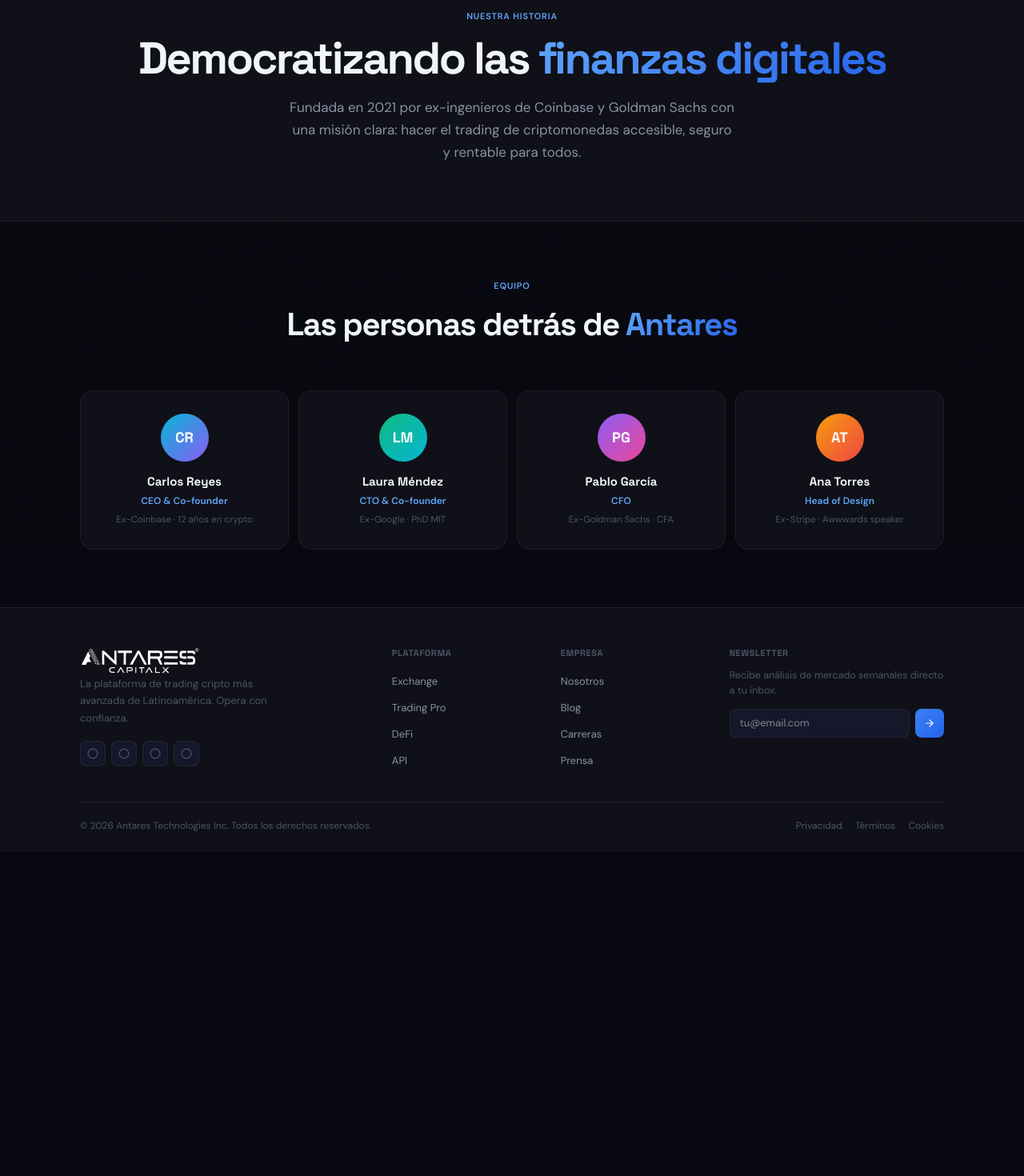
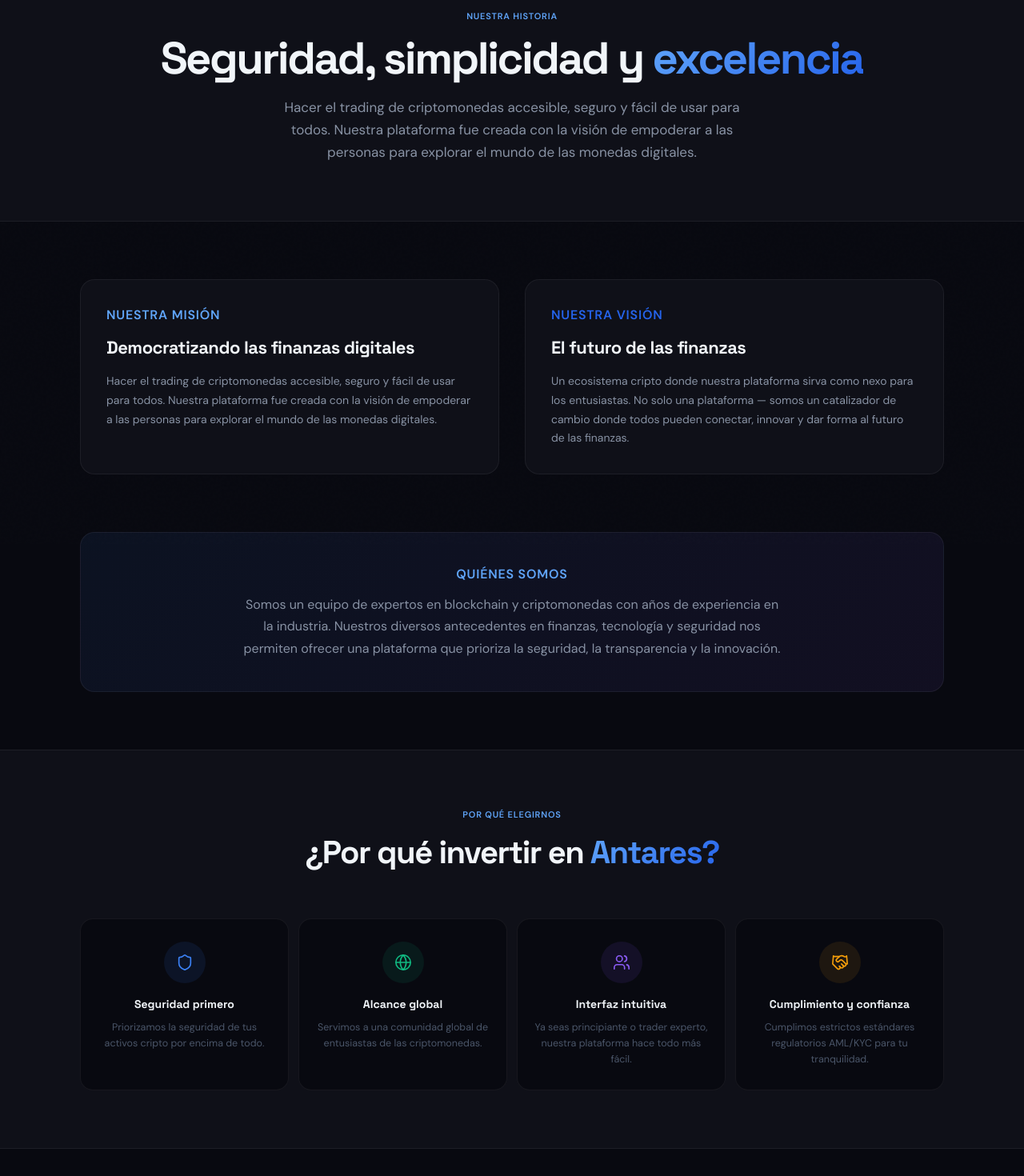
Before and after one commit to Jokalot/Antares_proto, a Next.js app: page /about in a window 1280 px wide. Shown: the part 120-1590 px from the top of the page at 80% size. Before the commit the page ends 1185 px from the top, so only its background shows below. Built offline with nearby package versions, Linux system fonts and the light colour scheme.

Commit message:
Mejora pantalla de About

```diff
--- a/src/app/about/page.tsx
+++ b/src/app/about/page.tsx
@@ -1,6 +1,14 @@
 'use client';
 import ScrollReveal from '@/components/ui/ScrollReveal';
-import { TEAM } from '@/lib/constants';
+import { TEAM, COMPANY } from '@/lib/constants';
+import { Shield, Globe, Users, Handshake } from 'lucide-react';
+
+const WHY_US = [
+  { icon: Shield, title: 'Seguridad primero', desc: 'Priorizamos la seguridad de tus activos cripto por encima de todo.', color: '#3B82F6' },
+  { icon: Globe, title: 'Alcance global', desc: 'Servimos a una comunidad global de entusiastas de las criptomonedas.', color: '#10B981' },
+  { icon: Users, title: 'Interfaz intuitiva', desc: 'Ya seas principiante o trader experto, nuestra plataforma hace todo más fácil.', color: '#8B5CF6' },
+  { icon: Handshake, title: 'Cumplimiento y confianza', desc: 'Cumplimos estrictos estándares regulatorios AML/KYC para tu tranquilidad.', color: '#F59E0B' },
+];
 
 export default function AboutPage() {
   return (
@@ -16,18 +24,115 @@
             fontSize: 'clamp(34px, 5vw, 56px)', fontWeight: 800,
             letterSpacing: '-2.5px', marginBottom: 18, lineHeight: 1.06,
           }}>
-            Democratizando las{' '}
+            Seguridad, simplicidad y{' '}
             <span style={{
               background: 'linear-gradient(135deg, var(--cyan), var(--violet))',
               WebkitBackgroundClip: 'text', WebkitTextFillColor: 'transparent', backgroundClip: 'text',
             }}>
-              finanzas digitales
+              excelencia
             </span>
           </h1>
-          <p style={{ fontSize: 17, color: 'var(--text2)', maxWidth: 560, margin: '0 auto', lineHeight: 1.65 }}>
-            Fundada en 2021 por ex-ingenieros de Coinbase y Goldman Sachs con una misión clara: hacer el trading de criptomonedas accesible, seguro y rentable para todos.
+          <p style={{ fontSize: 17, color: 'var(--text2)', maxWidth: 600, margin: '0 auto', lineHeight: 1.65 }}>
+            {COMPANY.mision}
           </p>
         </ScrollReveal>
+      </section>
+
+      {/* Misión y Visión */}
+      <section style={{ padding: '72px 32px' }}>
+        <div style={{ maxWidth: 1080, margin: '0 auto', display: 'grid', gridTemplateColumns: '1fr 1fr', gap: 32, alignItems: 'stretch' }}>
+          <ScrollReveal style={{ height: '100%' }}>
+            <div style={{ background: 'var(--bg2)', border: '1px solid var(--border)', borderRadius: 18, padding: 32, height: '100%' }}>
+              <span style={{ fontSize: 16, fontWeight: 700, textTransform: 'uppercase', letterSpacing: '0.8px', color: 'var(--cyan)', marginBottom: 12, display: 'block' }}>
+                Nuestra misión
+              </span>
+              <h2 style={{ fontFamily: 'var(--font-display)', fontSize: 22, fontWeight: 800, letterSpacing: '-0.5px', marginBottom: 14 }}>
+                Democratizando las finanzas digitales
+              </h2>
+              <p style={{ fontSize: 14, color: 'var(--text2)', lineHeight: 1.7 }}>
+                {COMPANY.mision}
+              </p>
+            </div>
+          </ScrollReveal>
+
+          <ScrollReveal delay={0.1} style={{ height: '100%' }}>
+            <div style={{ background: 'var(--bg2)', border: '1px solid var(--border)', borderRadius: 18, padding: 32, height: '100%' }}>
+              <span style={{ fontSize: 16, fontWeight: 700, textTransform: 'uppercase', letterSpacing: '0.8px', color: 'var(--violet)', marginBottom: 12, display: 'block' }}>
+                Nuestra visión
+              </span>
+              <h2 style={{ fontFamily: 'var(--font-display)', fontSize: 22, fontWeight: 800, letterSpacing: '-0.5px', marginBottom: 14 }}>
+                El futuro de las finanzas
+              </h2>
+              <p style={{ fontSize: 14, color: 'var(--text2)', lineHeight: 1.7 }}>
+                {COMPANY.vision}
+              </p>
+            </div>
+          </ScrollReveal>
+        </div>
+      </section>
+
+      {/* Quiénes somos */}
+      <section style={{ padding: '0 32px 72px' }}>
+        <div style={{ maxWidth: 1080, margin: '0 auto' }}>
+          <ScrollReveal>
+            <div style={{ background: 'linear-gradient(135deg, rgba(59,130,246,0.08), rgba(139,92,246,0.08))', border: '1px solid var(--border)', borderRadius: 18, padding: 40, textAlign: 'center' }}>
+              <span style={{ fontSize: 16, fontWeight: 700, textTransform: 'uppercase', letterSpacing: '0.8px', color: 'var(--cyan)', marginBottom: 12, display: 'block' }}>
+                Quiénes somos
+              </span>
+              <p style={{ fontSize: 16, color: 'var(--text2)', maxWidth: 680, margin: '0 auto', lineHeight: 1.7 }}>
+                {COMPANY.quienesSomos}
+              </p>
+            </div>
+          </ScrollReveal>
+        </div>
+      </section>
+
+      {/* Por qué elegirnos */}
+      <section style={{ padding: '72px 32px', background: 'var(--bg2)', borderTop: '1px solid var(--border)', borderBottom: '1px solid var(--border)' }}>
+        <div style={{ maxWidth: 1080, margin: '0 auto' }}>
+          <ScrollReveal>
+            <div style={{ textAlign: 'center', marginBottom: 52 }}>
+              <span style={{ fontSize: 11, fontWeight: 700, textTransform: 'uppercase', letterSpacing: '0.8px', color: 'var(--cyan)', marginBottom: 10, display: 'block' }}>
+                Por qué elegirnos
+              </span>
+              <h2 style={{ fontFamily: 'var(--font-display)', fontSize: 'clamp(28px, 4vw, 40px)', fontWeight: 800, letterSpacing: '-1.5px' }}>
+                ¿Por qué invertir en{' '}
+                <span style={{ background: 'linear-gradient(135deg, var(--cyan), var(--violet))', WebkitBackgroundClip: 'text', WebkitTextFillColor: 'transparent', backgroundClip: 'text' }}>
+                  Antares?
+                </span>
+              </h2>
+            </div>
+          </ScrollReveal>
+
+          <div className="team-grid" style={{ display: 'grid', gridTemplateColumns: 'repeat(4, 1fr)', gap: 12, alignItems: 'stretch' }}>
+            {WHY_US.map((w, i) => {
+              const Icon = w.icon;
+              return (
+                <ScrollReveal key={i} delay={i * 0.1} style={{ height: '100%' }}>
+                  <div style={{
+                    background: 'var(--bg)', border: '1px solid var(--border)',
+                    borderRadius: 16, padding: '28px 20px', textAlign: 'center',
+                    transition: 'all 0.2s', height: '100%',
+                  }}
+                    onMouseEnter={e => { (e.currentTarget as HTMLDivElement).style.transform = 'translateY(-3px)'; (e.currentTarget as HTMLDivElement).style.borderColor = `${w.color}44`; }}
+                    onMouseLeave={e => { (e.currentTarget as HTMLDivElement).style.transform = 'translateY(0)'; (e.currentTarget as HTMLDivElement).style.borderColor = 'var(--border)'; }}
+                  >
+                    <div style={{
+                      width: 52, height: 52, borderRadius: '50%',
+                      background: `${w.color}18`, color: w.color,
+                      display: 'flex', alignItems: 'center', justifyContent: 'center',
+                      margin: '0 auto 16px',
+                    }}>
+                      <Icon size={22} strokeWidth={1.8} />
+                    </div>
+                    <div style={{ fontSize: 14, fontWeight: 700, marginBottom: 8, fontFamily: 'var(--font-display)' }}>{w.title}</div>
+                    <div style={{ fontSize: 12.5, color: 'var(--text3)', lineHeight: 1.6 }}>{w.desc}</div>
+                  </div>
+                </ScrollReveal>
+              );
+            })}
+          </div>
+        </div>
       </section>
 
       {/* Team */}
@@ -44,13 +149,13 @@
               </h2>
             </div>
           </ScrollReveal>
-          <div className="team-grid" style={{ display: 'grid', gridTemplateColumns: 'repeat(4, 1fr)', gap: 12 }}>
+          <div className="team-grid" style={{ display: 'grid', gridTemplateColumns: 'repeat(4, 1fr)', gap: 12, alignItems: 'stretch' }}>
             {TEAM.map((m, i) => (
-              <ScrollReveal key={i} delay={i * 0.1}>
+              <ScrollReveal key={i} delay={i * 0.1} style={{ height: '100%' }}>
                 <div style={{
                   background: 'var(--bg2)', border: '1px solid var(--border)',
                   borderRadius: 16, padding: '28px 20px', textAlign: 'center',
-                  transition: 'all 0.2s',
+                  transition: 'all 0.2s', height: '100%',
                 }}
                   onMouseEnter={e => { (e.currentTarget as HTMLDivElement).style.transform = 'translateY(-3px)'; (e.currentTarget as HTMLDivElement).style.borderColor = 'rgba(139,92,246,0.3)'; }}
                   onMouseLeave={e => { (e.currentTarget as HTMLDivElement).style.transform = 'translateY(0)'; (e.currentTarget as HTMLDivElement).style.borderColor = 'var(--border)'; }}
--- a/src/lib/constants.ts
+++ b/src/lib/constants.ts
@@ -49,7 +49,8 @@
 export const HOW_STEPS = [
   { n: '01', title: 'Crea tu cuenta', desc: 'Solo tu email y contraseña. Sin formularios interminables.' },
   { n: '02', title: 'Verifica tu identidad', desc: 'KYC automatizado. Aprobación en menos de 24 horas.' },
-  { n: '03', title: 'Opera al instante', desc: 'Deposita y accede a más de 200 pares de trading.' },
+  { n: '03', title: 'Deposita fondos', desc: 'Vía transferencia bancaria, tarjeta o directo en cripto.' },
+  { n: '04', title: 'Opera al instante', desc: 'Accede a más de 200 pares de trading inmediatamente.' },
 ];
 
 export const TESTIMONIALS = [
@@ -106,3 +107,13 @@
   { initials: 'PG', name: 'Pablo García', role: 'CFO', bio: 'Ex-Goldman Sachs · CFA', from: '#8B5CF6', to: '#EC4899' },
   { initials: 'AT', name: 'Ana Torres', role: 'Head of Design', bio: 'Ex-Stripe · Awwwards speaker', from: '#F59E0B', to: '#EF4444' },
 ];
+
+
+export const COMPANY = {
+  mision: 'Hacer el trading de criptomonedas accesible, seguro y fácil de usar para todos. Nuestra plataforma fue creada con la visión de empoderar a las personas para explorar el mundo de las monedas digitales.',
+  vision: 'Un ecosistema cripto donde nuestra plataforma sirva como nexo para los entusiastas. No solo una plataforma — somos un catalizador de cambio donde todos pueden conectar, innovar y dar forma al futuro de las finanzas.',
+  quienesSomos: 'Somos un equipo de expertos en blockchain y criptomonedas con años de experiencia en la industria. Nuestros diversos antecedentes en finanzas, tecnología y seguridad nos permiten ofrecer una plataforma que prioriza la seguridad, la transparencia y la innovación.',
+  email: 'support@antarescapitalx.com',
+  direccion: '22 Baker Street, London',
+  dominio: 'https://antares-capitalx.com',
+};
```
Also changed, not shown: src/components/home/Sections.tsx (+31 -8 lines).
